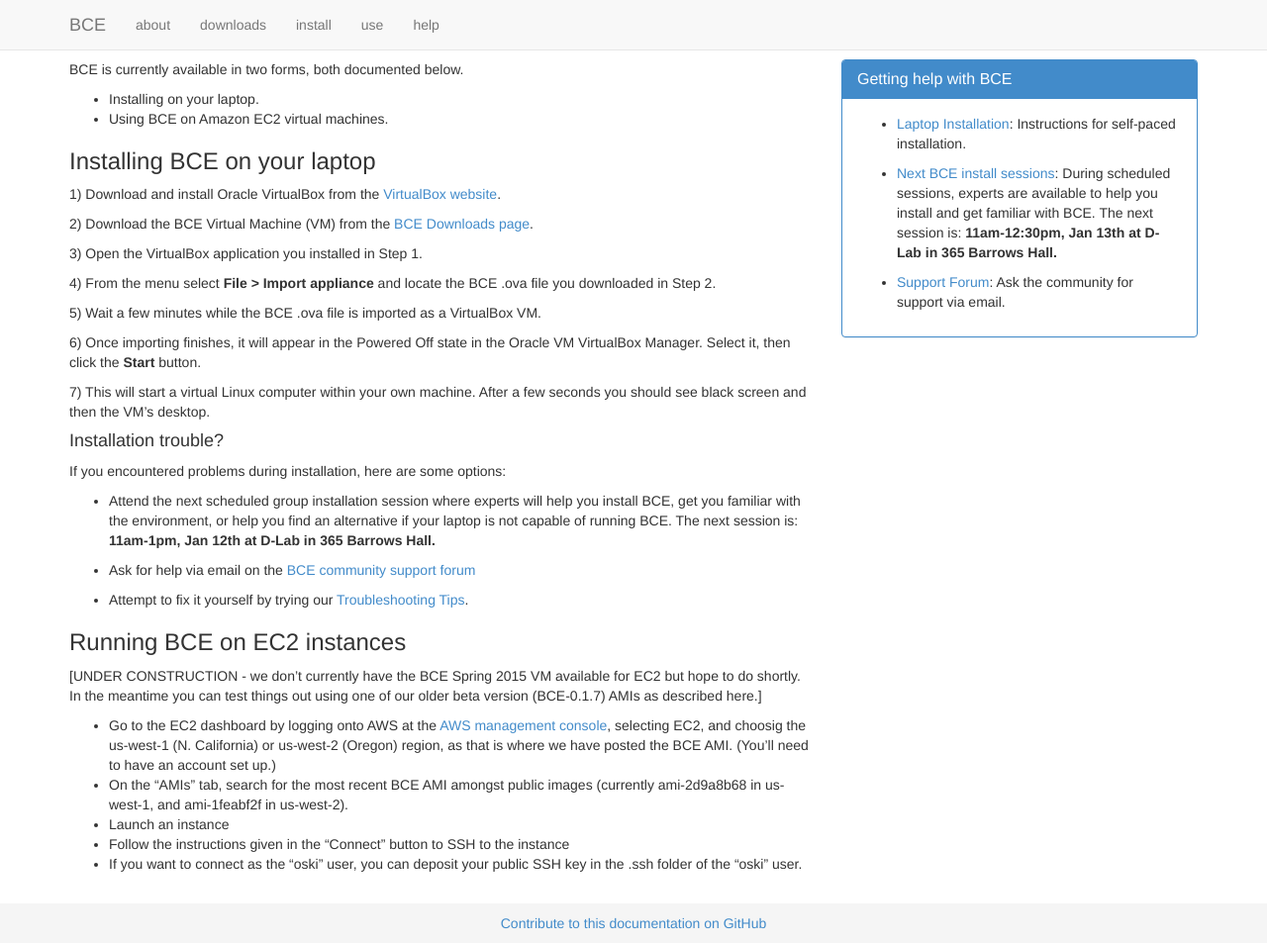
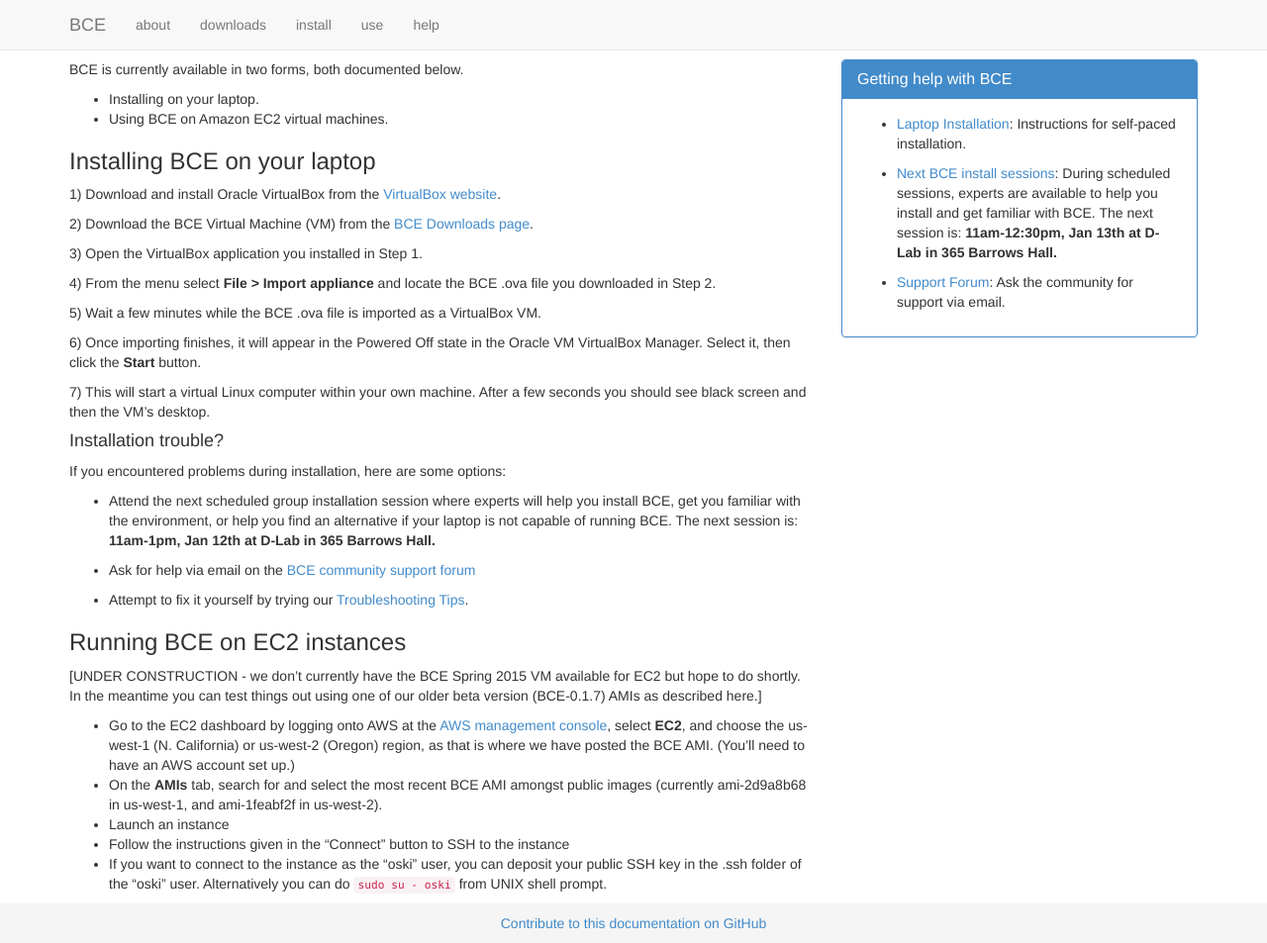
Before and after one commit to ucberkeley/bce-documentation, a Jekyll site: the page built from laptop-installation.md, in a window 1280 px wide and 953 px high. Shown: the whole window at 99% size. Built offline with Jekyll 4.4.1, drawn with Linux system fonts in a browser that asks for light colours; nearby versions of some CDN libraries; library files that are not in the unit come from our copies; Markdown is read by kramdown in place of the engine named in the settings.

Commit message:
cleaned up ec2 and shared folder info

`````diff
--- a/laptop-installation.md
+++ b/laptop-installation.md
@@ -43,8 +43,8 @@ If you encountered problems during installation, here are some options:
 
 [UNDER CONSTRUCTION - we don't currently have the BCE Spring 2015 VM available for EC2 but hope to do shortly. In the meantime you can test things out using one of our older beta version (BCE-0.1.7) AMIs as described here.]
 
-  - Go to the EC2 dashboard by logging onto AWS at the [AWS management console](https://console.aws.amazon.com/?nc2=h_m_mc), selecting EC2, and choosig the us-west-1 (N. California) or us-west-2 (Oregon) region, as that is where we have posted the BCE AMI. (You’ll need to have an account set up.)
-  - On the “AMIs” tab, search for the most recent BCE AMI amongst public images (currently ami-2d9a8b68 in us-west-1, and ami-1feabf2f in us-west-2).
+  - Go to the EC2 dashboard by logging onto AWS at the [AWS management console](https://console.aws.amazon.com/?nc2=h_m_mc), select **EC2**, and choose the us-west-1 (N. California) or us-west-2 (Oregon) region, as that is where we have posted the BCE AMI. (You’ll need to have an AWS account set up.)
+  - On the **AMIs** tab, search for and select the most recent BCE AMI amongst public images (currently ami-2d9a8b68 in us-west-1, and ami-1feabf2f in us-west-2).
   - Launch an instance
   - Follow the instructions given in the “Connect” button to SSH to the instance
-  - If you want to connect as the “oski” user, you can deposit your public SSH key in the .ssh folder of the “oski” user.
+  - If you want to connect to the instance as the “oski” user, you can deposit your public SSH key in the .ssh folder of the “oski” user. Alternatively you can do ````sudo su - oski```` from UNIX shell prompt.
`````
Also changed, not shown: downloads.md (+1 -1 lines), use.md (+7 -6 lines).
